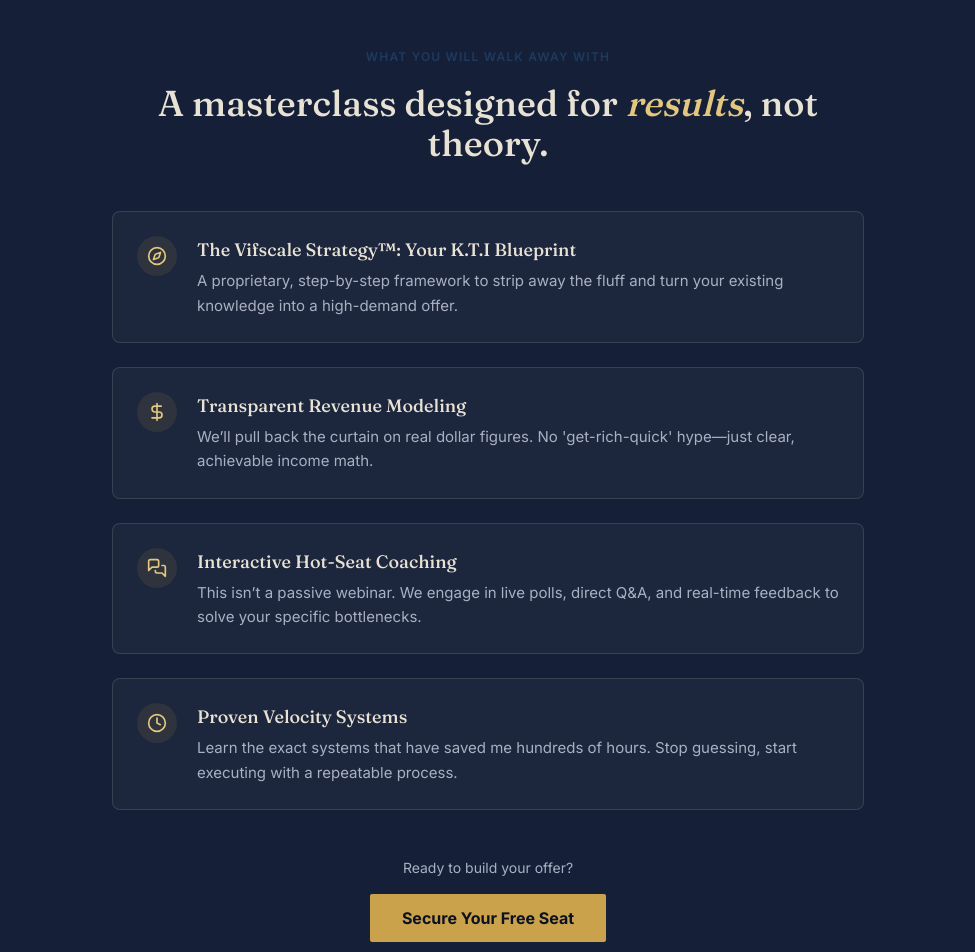
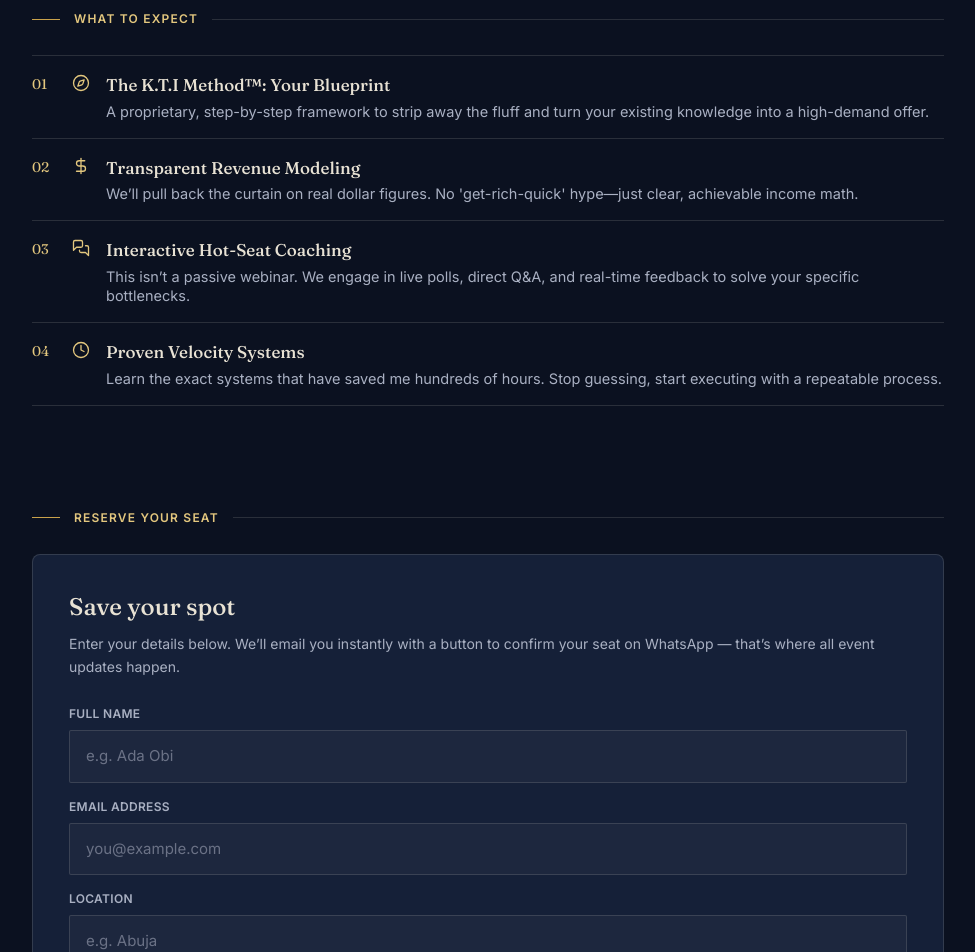
Before and after one commit to reuben200/kti-webinar, a React (Vite) app: page / in a window 1280 px wide. Shown: the part 1600-2552 px from the top of the page, without its empty margins (152-1127 px from the left). Built offline with nearby package versions, Linux system fonts and the light colour scheme; no server answers.

Commit message:
Update WhatToExpect.jsx

```diff
--- a/src/components/WhatToExpect.jsx
+++ b/src/components/WhatToExpect.jsx
@@ -4,7 +4,7 @@ const items = [
   {
     num: '01',
     icon: Compass,
-    title: 'The Vifscale Strategy™: Your K.T.I Blueprint',
+    title: 'The K.T.I Method™: Your Blueprint',
     text: 'A proprietary, step-by-step framework to strip away the fluff and turn your existing knowledge into a high-demand offer.',
   },
   {
@@ -29,35 +29,35 @@ const items = [
 
 export default function WhatToExpect() {
   return (
-    <section className="py-20 bg-ink-soft">
-      <div className="max-w-[800px] mx-auto px-6">
-        <div className="text-center mb-12">
-          <div className="ledger ledger-dark inline-block mb-4">
-            <span>What You Will Walk Away With</span>
-          </div>
-          <h2 className="font-display font-medium text-3xl sm:text-4xl text-text-light">
-            A masterclass designed for <span className="text-gold-soft italic">results</span>, not theory.
-          </h2>
+    <section className="py-12">
+      <div className="max-w-[960px] mx-auto px-6">
+        <div className="ledger">
+          <span>What To Expect</span>
         </div>
 
-        <ul className="space-y-6">
-          {items.map((item) => {
+        <ul className="mt-2">
+          {items.map((item, i) => {
             const Icon = item.icon
             return (
               <li
                 key={item.num}
-                className="flex gap-5 p-6 bg-text-light/[0.03] border border-line hover:border-gold-soft/30 transition-all duration-300 group rounded-lg"
+                className={`flex gap-4 py-4 border-b border-line ${
+                  i === 0 ? 'border-t' : ''
+                }`}
               >
-                <div className="flex-none">
-                  <div className="w-10 h-10 rounded-full bg-gold/10 flex items-center justify-center text-gold-soft mb-2">
-                    <Icon size={20} strokeWidth={2} />
-                  </div>
-                </div>
+                <span className="font-display text-sm text-gold-soft flex-none w-6 pt-0.5">
+                  {item.num}
+                </span>
+                <Icon
+                  className="flex-none text-gold-soft mt-0.5"
+                  size={18}
+                  strokeWidth={1.75}
+                />
                 <div>
-                  <h3 className="font-display font-medium text-[18px] text-text-light mb-1.5 group-hover:text-gold-soft transition-colors">
+                  <h3 className="font-display font-medium text-[17px] text-text-light mb-1">
                     {item.title}
                   </h3>
-                  <p className="text-[15px] text-text-muted leading-relaxed">
+                  <p className="text-[14.5px] text-text-muted leading-snug">
                     {item.text}
                   </p>
                 </div>
@@ -65,17 +65,6 @@ export default function WhatToExpect() {
             )
           })}
         </ul>
-
-        {/* Micro-CTA for those who reach this point */}
-        <div className="mt-12 text-center">
-          <p className="text-text-muted text-sm mb-4">Ready to build your offer?</p>
-          <a
-            href="#registration"
-            className="inline-block bg-gold hover:bg-gold-soft text-ink font-bold px-8 py-3 rounded-sm transition-all"
-          >
-            Secure Your Free Seat
-          </a>
-        </div>
       </div>
     </section>
   )
```
